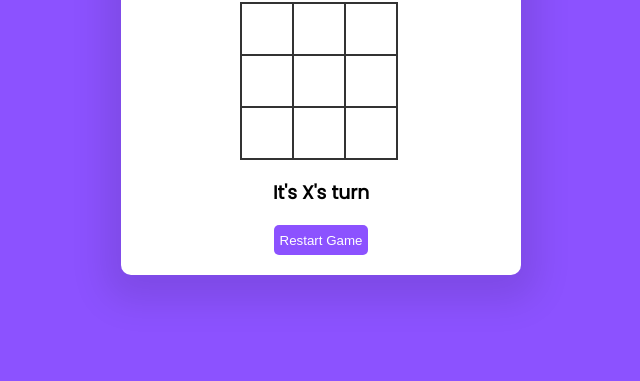
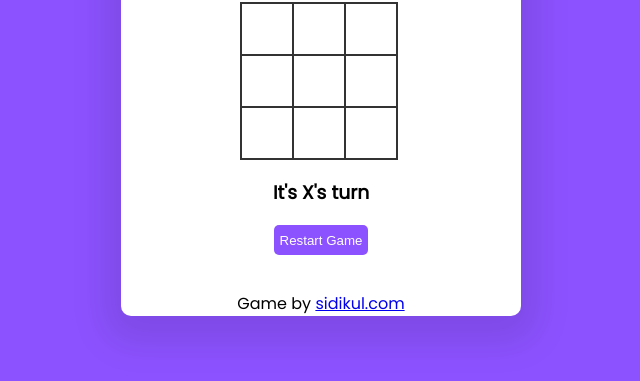
Before and after one commit to jeapkaryaasih/TicTacTu, a plain HTML site: page index.html in a window 1280 px wide. Shown: the part 147-528 px from the top of the page, without its empty margins (319-959 px from the left). Drawn offline with Linux system fonts and the light colour scheme.

Commit message:
Update index.html
bl sidikul

```diff
--- a/index.html
+++ b/index.html
@@ -30,6 +30,7 @@
         </div>
         <h3 class="game--status"></h3>
         <button class="game--restart">Restart Game</button>
+        <p>Game by <a href="https://sidikul.com/">sidikul.com</a></p>
     </section>
 <script src="./script.js"></script>
 </body>
```
